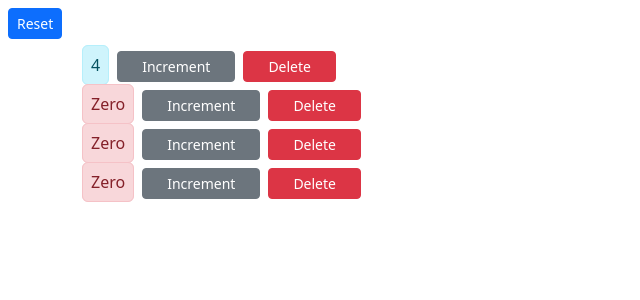
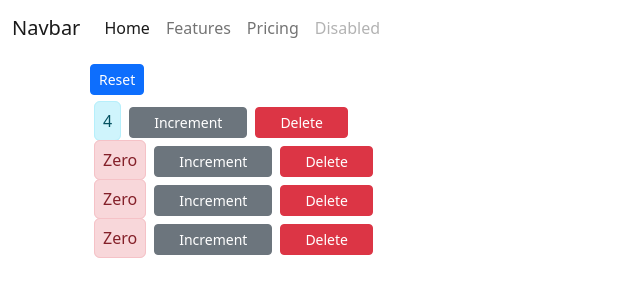
Before and after one commit to cletuskingdom/react_app_2023, a React (Create React App) app: page / in a window 1280 px wide. Shown: the top 300 px of the page, without its empty margins (0-640 px from the left). Built offline with nearby package versions, Linux system fonts and the light colour scheme.

Commit message:
updated more components

```diff
--- a/src/App.js
+++ b/src/App.js
@@ -1,27 +1,54 @@
-import logo from "./logo.svg";
+import React, { Component } from "react";
+import NavBar from "./components/navbar";
 import "./App.css";
+import Counters from "./components/counters";
 
-function App() {
-	return (
-		<div className="App">
-			<header className="App-header">
-				<img src={logo} className="App-logo" alt="logo" />
-				<p>
-					Edit <code>src/App.js</code> and save to reload.
-				</p>
-				<a
-					className="App-link"
-					href="https://reactjs.org"
-					target="_blank"
-					rel="noopener noreferrer"
-				>
-					Learn React
-				</a>
+class App extends Component {
+	state = {
+		counters: [
+			{ id: 1, value: 4 },
+			{ id: 2, value: 0 },
+			{ id: 3, value: 0 },
+			{ id: 4, value: 0 },
+		],
+	};
 
-				<p className="text-danger">This is me typing</p>
-			</header>
-		</div>
-	);
+	handleIncrement = (counter) => {
+		const counters = [...this.state.counters];
+		const index = counters.indexOf(counter);
+		counters[index] = { ...counter };
+		counters[index].value++;
+		this.setState({ counters });
+	};
+
+	handleReset = () => {
+		const counters = this.state.counters.map((c) => {
+			c.value = 0;
+			return c;
+		});
+		this.setState({ counters });
+	};
+
+	handleDelete = (counterId) => {
+		const counters = this.state.counters.filter((c) => c.id !== counterId);
+		this.setState({ counters });
+	};
+
+	render() {
+		return (
+			<React.Fragment>
+				<NavBar />
+				<main className="container">
+					<Counters
+						counters={this.state.counters}
+						onReset={this.handleReset}
+						onIncrement={this.handleIncrement}
+						onDelete={this.handleDelete}
+					/>
+				</main>
+			</React.Fragment>
+		);
+	}
 }
 
 export default App;
--- a/src/components/counters.jsx
+++ b/src/components/counters.jsx
@@ -2,49 +2,19 @@ import React, { Component } from "react";
 import Counter from "./counter";
 
 class Counters extends Component {
-	state = {
-		counters: [
-			{ id: 1, value: 4 },
-			{ id: 2, value: 0 },
-			{ id: 3, value: 0 },
-			{ id: 4, value: 0 },
-		],
-	};
-
-	handleIncrement = (counter) => {
-		const counters = [...this.state.counters];
-		const index = counters.indexOf(counter);
-		counters[index] = { ...counter };
-		counters[index].value++;
-		this.setState({ counters });
-	};
-
-	handleReset = () => {
-		const counters = this.state.counters.map((c) => {
-			c.value = 0;
-			return c;
-		});
-		this.setState({ counters });
-	};
-
-	handleDelete = (counterId) => {
-		const counters = this.state.counters.filter((c) => c.id !== counterId);
-		this.setState({ counters });
-	};
-
 	render() {
 		return (
 			<div>
 				<button
-					onClick={this.handleReset}
+					onClick={this.props.onReset}
 					className="btn btn-primary btn-sm m-2"
 				>
 					Reset
 				</button>
-				{this.state.counters.map((counter) => (
+				{this.props.counters.map((counter) => (
 					<Counter
-						onDelete={this.handleDelete}
-						onIncrement={this.handleIncrement}
+						onDelete={this.props.onDelete}
+						onIncrement={this.props.onIncrement}
 						key={counter.id}
 						counter={counter}
 					/>
--- /dev/null
+++ b/src/components/navbar.jsx
@@ -0,0 +1,49 @@
+import React, { Component } from "react";
+
+class NavBar extends Component {
+	render() {
+		return (
+			<nav className="navbar navbar-expand-lg bg-body-tertiary">
+				<div className="container-fluid">
+					<a className="navbar-brand" href="#">
+						Navbar
+					</a>
+					<button
+						className="navbar-toggler"
+						type="button"
+						data-bs-toggle="collapse"
+						data-bs-target="#navbarNavAltMarkup"
+						aria-controls="navbarNavAltMarkup"
+						aria-expanded="false"
+						aria-label="Toggle navigation"
+					>
+						<span className="navbar-toggler-icon"></span>
+					</button>
+					<div
+						className="collapse navbar-collapse"
+						id="navbarNavAltMarkup"
+					>
+						<div className="navbar-nav">
+							<a
+								className="nav-link active"
+								aria-current="page"
+								href="#"
+							>
+								Home
+							</a>
+							<a className="nav-link" href="#">
+								Features
+							</a>
+							<a className="nav-link" href="#">
+								Pricing
+							</a>
+							<a className="nav-link disabled">Disabled</a>
+						</div>
+					</div>
+				</div>
+			</nav>
+		);
+	}
+}
+
+export default NavBar;
--- a/src/index.js
+++ b/src/index.js
@@ -4,14 +4,9 @@ import "./index.css";
 import App from "./App";
 import reportWebVitals from "./reportWebVitals";
 import "bootstrap/dist/css/bootstrap.css";
-import Counters from "./components/counters";
 
 const root = ReactDOM.createRoot(document.getElementById("root"));
-root.render(
-	<Counters />
-	// <React.StrictMode>
-	// </React.StrictMode>
-);
+root.render(<App />);
 
 // If you want to start measuring performance in your app, pass a function
 // to log results (for example: reportWebVitals(console.log))
```
